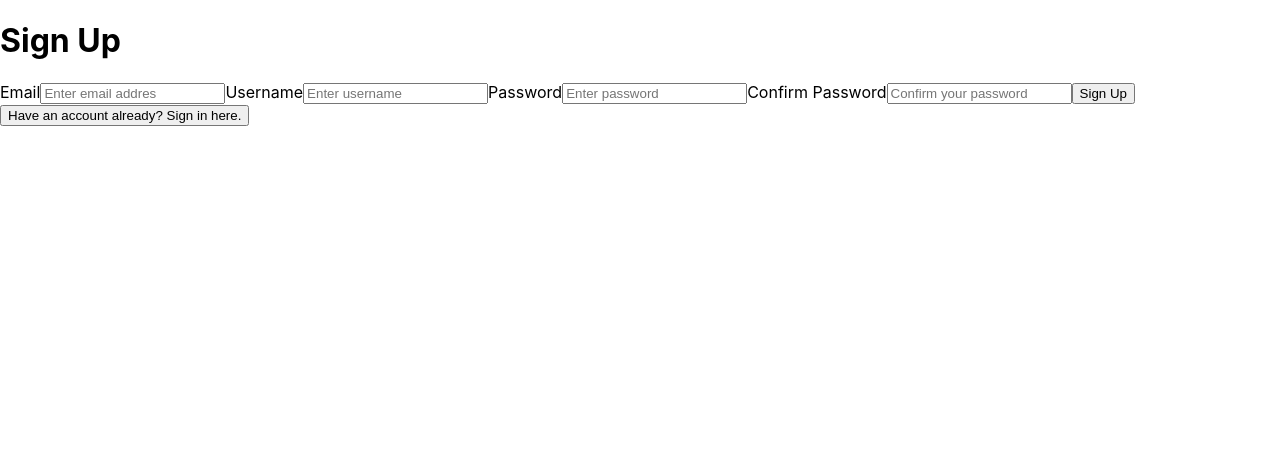
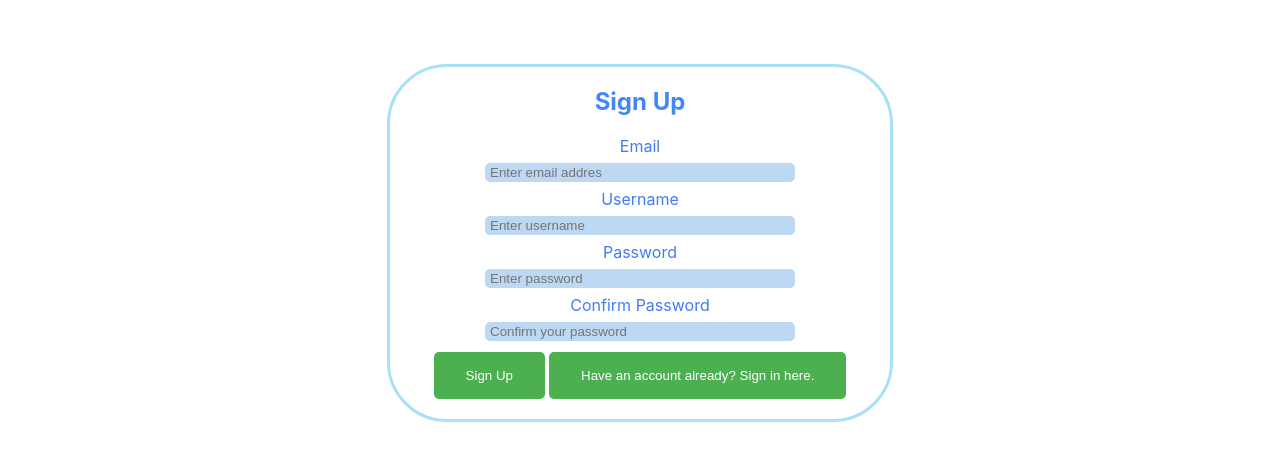
Before and after one commit to GTBitsOfGood/Medshare-archive, a React (Create React App) app in the folder client/: page / in a window 1280 px wide. Shown: the top 460 px of the page. Built offline with nearby package versions, Linux system fonts and the light colour scheme.

Commit message:
added basic styling to login and signup components

```diff
--- a/client/src/App.js
+++ b/client/src/App.js
@@ -9,7 +9,7 @@ function App() {
   return (
       <BrowserRouter>
         <Switch>
-            {/*temporary rendering / route to login/signup page; will render search engine later*/}
+            /*temporary rendering / route to login/signup page; will render search engine later*/
             <Route path="/" render={(props) => <LoginSignupContainer {...props} />}  />
             <Route path="/account" render={(props) => <LoginSignupContainer {...props} />} />
         </Switch>
--- a/client/src/components/Login.js
+++ b/client/src/components/Login.js
@@ -1,6 +1,53 @@
 
 import React from "react";
 import styled from "styled-components";
+
+const Wrapper = styled.section`
+        margin: 4em auto;
+        padding-bottom: 1em;
+        text-align: center;
+        width: 500px;
+        border: solid;
+        border-color: #a8e1f7;
+        border-radius: 60px;
+    `;
+
+const Title = styled.h1`
+        color: #4287f5;
+    `;
+
+const Input = styled.input`
+        display: block;
+        margin: 7px auto;
+        width: 60%;
+        background-color: #bdd8f2;
+        border: none;
+        border-radius: 5px;
+        color: white;
+        padding: 2px 5px;
+        text-decoration: none;
+        &:focus {
+            outline: none;
+            box-shadow: 0px 0px 5px #0066ff;
+        }
+    `;
+
+const Label = styled.label`
+        display: block;
+        color: #427bf5;
+    `;
+
+const Button = styled.button`
+        display: inline-block;
+        background-color: #4CAF50;
+        border: none;
+        border-radius: 5px;
+        color: white;
+        padding: 16px 32px;
+        text-decoration: none;
+        margin: 4px 2px;
+        cursor: pointer;
+    `;
 
 class Login extends React.Component{
     constructor(props){
@@ -10,21 +57,17 @@ class Login extends React.Component{
 
     render(){
         return (
-            <div>
-                <h1>Login</h1>
-                <form>
-                    <label>Email</label>
-                    <input type="text" placeholder="Enter email addres" name="email" onChange={null} />
-                    <label>Username</label>
-                    <input type="text" placeholder="Enter username" name="userName" onChange={null} />
-                    <label>Password</label>
-                    <input type="password" placeholder="Enter password" name="password" onChange={this.handleInputs}/>
-                    <label>Confirm Password</label>
-                    <input id="confirmPassword" type="password" placeholder="Confirm your password" name="confirmPassword" onChange={null}/>
-                    <button onClick={null}>Sign Up</button>
-                    <button onClick={null}>Don't have an account? Sign up here.</button>
+            <Wrapper>
+                <Title>Login</Title>
+                <form autocomplete="off">
+                    <Label>Email</Label>
+                    <Input type="text" placeholder="Enter email addres" name="email" onChange={null} />
+                    <Label>Password</Label>
+                    <Input type="password" placeholder="Enter password" name="password" onChange={null}/>
+                    <Button onClick={null}>Login</Button>
+                    <Button onClick={null}>Don't have an account? Sign up here.</Button>
                 </form>
-            </div>
+            </Wrapper>
         )
     }
 }
--- a/client/src/components/Signup.js
+++ b/client/src/components/Signup.js
@@ -1,30 +1,76 @@
 
 import React from "react";
+import styled from "styled-components";
 
+const Wrapper = styled.section`
+        margin: 4em auto;
+        padding-bottom: 1em;
+        text-align: center;
+        width: 500px;
+        border: solid;
+        border-color: #a8e1f7;
+        border-radius: 60px;
+    `;
+
+const Title = styled.h1`
+        color: #4287f5;
+    `;
+
+const Input = styled.input`
+        display: block;
+        margin: 7px auto;
+        width: 60%;
+        background-color: #bdd8f2;
+        border: none;
+        border-radius: 5px;
+        color: white;
+        padding: 2px 5px;
+        text-decoration: none;
+        &:focus {
+            outline: none;
+            box-shadow: 0px 0px 5px #0066ff;
+        }
+    `;
+
+const Label = styled.label`
+        display: block;
+        color: #427bf5;
+    `;
+
+const Button = styled.button`
+        display: inline-block;
+        background-color: #4CAF50;
+        border: none;
+        border-radius: 5px;
+        color: white;
+        padding: 16px 32px;
+        text-decoration: none;
+        margin: 4px 2px;
+        cursor: pointer;
+    `;
 
 class Signup extends React.Component{
     constructor(props){
         super(props);
     }
 
-
     render(){
         return (
-            <div>
-                <h1>Sign Up</h1>
-                <form>
-                        <label>Email</label>
-                        <input type="text" placeholder="Enter email addres" name="email" onChange={null} />
-                        <label>Username</label>
-                        <input type="text" placeholder="Enter username" name="userName" onChange={null} />
-                        <label>Password</label>
-                        <input type="password" placeholder="Enter password" name="password" onChange={this.handleInputs}/>
-                        <label>Confirm Password</label>
-                        <input id="confirmPassword" type="password" placeholder="Confirm your password" name="confirmPassword" onChange={null}/>
-                    <button onClick={null}>Sign Up</button>
-                    <button onClick={null}>Have an account already? Sign in here.</button>
+            <Wrapper>
+                <Title>Sign Up</Title>
+                <form autocomplete="off">
+                        <Label>Email</Label>
+                        <Input type="text" placeholder="Enter email addres" name="email" onChange={null} />
+                        <Label>Username</Label>
+                        <Input type="text" placeholder="Enter username" name="userName" onChange={null} />
+                        <Label>Password</Label>
+                        <Input type="password" placeholder="Enter password" name="password" onChange={null}/>
+                        <Label>Confirm Password</Label>
+                        <Input id="confirmPassword" type="password" placeholder="Confirm your password" name="confirmPassword" onChange={null}/>
+                    <Button onClick={null}>Sign Up</Button>
+                    <Button onClick={null}>Have an account already? Sign in here.</Button>
                 </form>
-            </div>
+            </Wrapper>
         )
     }
 }
--- a/client/src/pages/LoginSignupContainer.js
+++ b/client/src/pages/LoginSignupContainer.js
@@ -5,6 +5,7 @@ import { connect } from "react-redux";
 import { withRouter } from "react-router";
 
 import Signup from "../components/Signup"
+import Login from "../components/Login"
 
 //actions here
 //import
```
